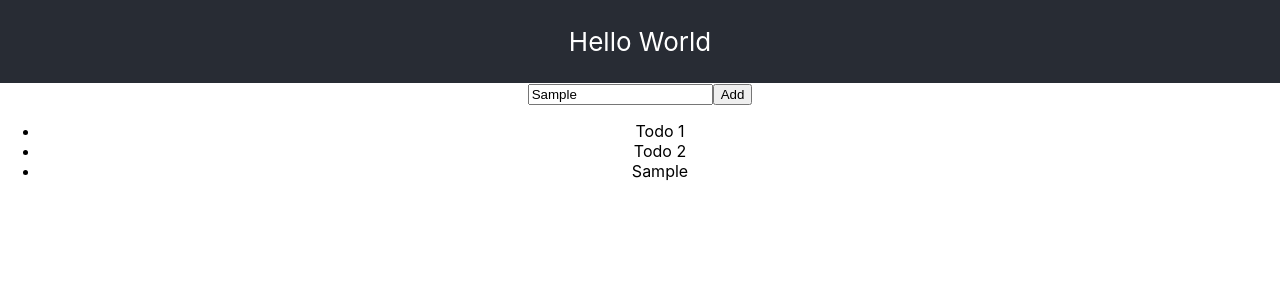
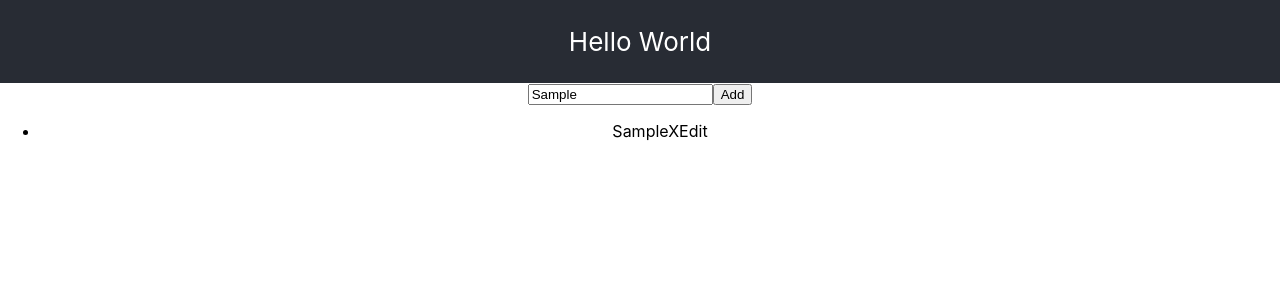
Before and after one commit to amiruddinid/react-todo-function, a React (Create React App) app: page / in a window 1280 px wide. Both pictures are taken after typing "Sample" into the empty fields and a click on the button "Add". Shown: the top 300 px of the page. Built offline with nearby package versions, Linux system fonts and the light colour scheme.

Commit message:
add edit

```diff
--- a/src/App.jsx
+++ b/src/App.jsx
@@ -4,22 +4,13 @@ import Todo from './component/Todo';
 import './App.css';
 
 class App extends Component {
-  state ={
+  state = {
     todo: [
-      {
-        text: 'Todo 1',
-        completed: false,
-        date:new Date(),
-      },
-      {
-        text: 'Todo 2',
-        completed: false,
-        date:new Date(),
-      }
     ]
   }
 
-  add = (value) => {
+  add = (value, date) => {
+    console.log(value)
     this.setState({
       todo:[
         ...this.state.todo,
@@ -27,17 +18,39 @@ class App extends Component {
           text: value,
           completed: false,
           date:new Date(),
+          edit:false
         }
       ]
     })
-    console.log(this.todo)
+  }
+
+  remove = (i) => {
+    let newTodo = this.state.todo;
+    newTodo.splice(i, 1);
+    this.setState({todo:newTodo})
+  }
+
+  handleEdit = (val, i) => {
+    const edited = this.state.todo
+    if(val === null){
+      edited[i].edit = true
+    }else{
+      edited[i].edit = false
+      edited[i].text = val
+    }
+    this.setState({todo:edited})
   }
 
   render() {
     return (
       <div className="App">
         <Header />
-        <Todo todo={this.state.todo} add={this.add}/>
+        <Todo
+          todo={this.state.todo}
+          add={this.add}
+          remove={this.remove}
+          edit={this.handleEdit}
+        />
       </div>
     );
   }
--- a/src/component/List.jsx
+++ b/src/component/List.jsx
@@ -1,12 +1,37 @@
 import React, { Component } from 'react'
 
 export default class List extends Component {
+    state = {
+        value:""
+    }
+
+    handleEdit(val,i){
+        this.setState({
+            value:val
+        })
+        this.props.edit(null, i)
+    }
+
     render() {
         return (
             <ul>
                 {
-                    this.props.todo.map(element => (
-                        <li>{element.text}</li>
+                    this.props.todo.map((el, i) => (
+                        <li>
+                            {
+                                !el.edit ?
+                                    <>
+                                        {el.text}
+                                        <span onClick={() => this.props.remove(i)}>X</span>
+                                        <span onClick={() => this.handleEdit(el.text, i)}>Edit</span>
+                                    </>
+                                :
+                                    <>
+                                        <input type="text" value={this.state.value} onChange={(e) => this.setState({ value : e.target.value}) } />
+                                        <button onClick={() => this.props.edit(this.state.value, i)}>Save</button>
+                                    </>
+                            }
+                        </li>
                     ))
                 }
             </ul>
--- a/src/component/Todo.jsx
+++ b/src/component/Todo.jsx
@@ -3,17 +3,19 @@ import List from './List'
 
 export default class Todo extends Component {
   state = {
-    value : ""
+    value : "",
+    date: "",
   }
-  submit(){
-    this.props.add(this.state.value)
-  }
+
   render() {
     return (
       <div>
         <input type="text" onChange={(e) => this.setState({ value : e.target.value}) }/>
-        <button type="button" onClick={() => this.submit()}>Add</button>
-        <List todo={this.props.todo} />
+        <button type="button" onClick={() => this.props.add(this.state.value)}>Add</button>
+        <List
+          todo={this.props.todo}
+          remove={this.props.remove}
+          edit={this.props.edit} />
       </div>
     )
   }
```
